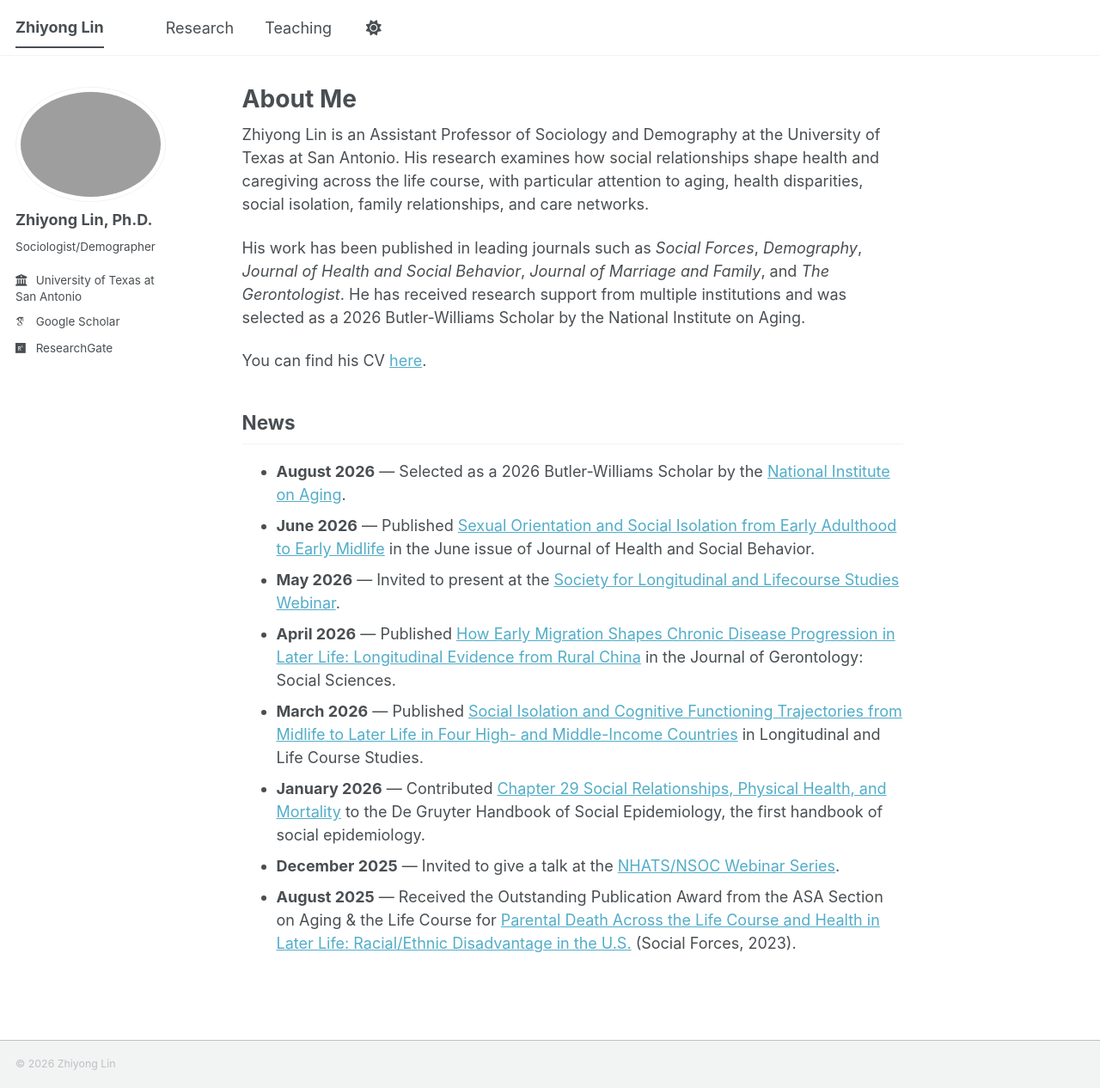
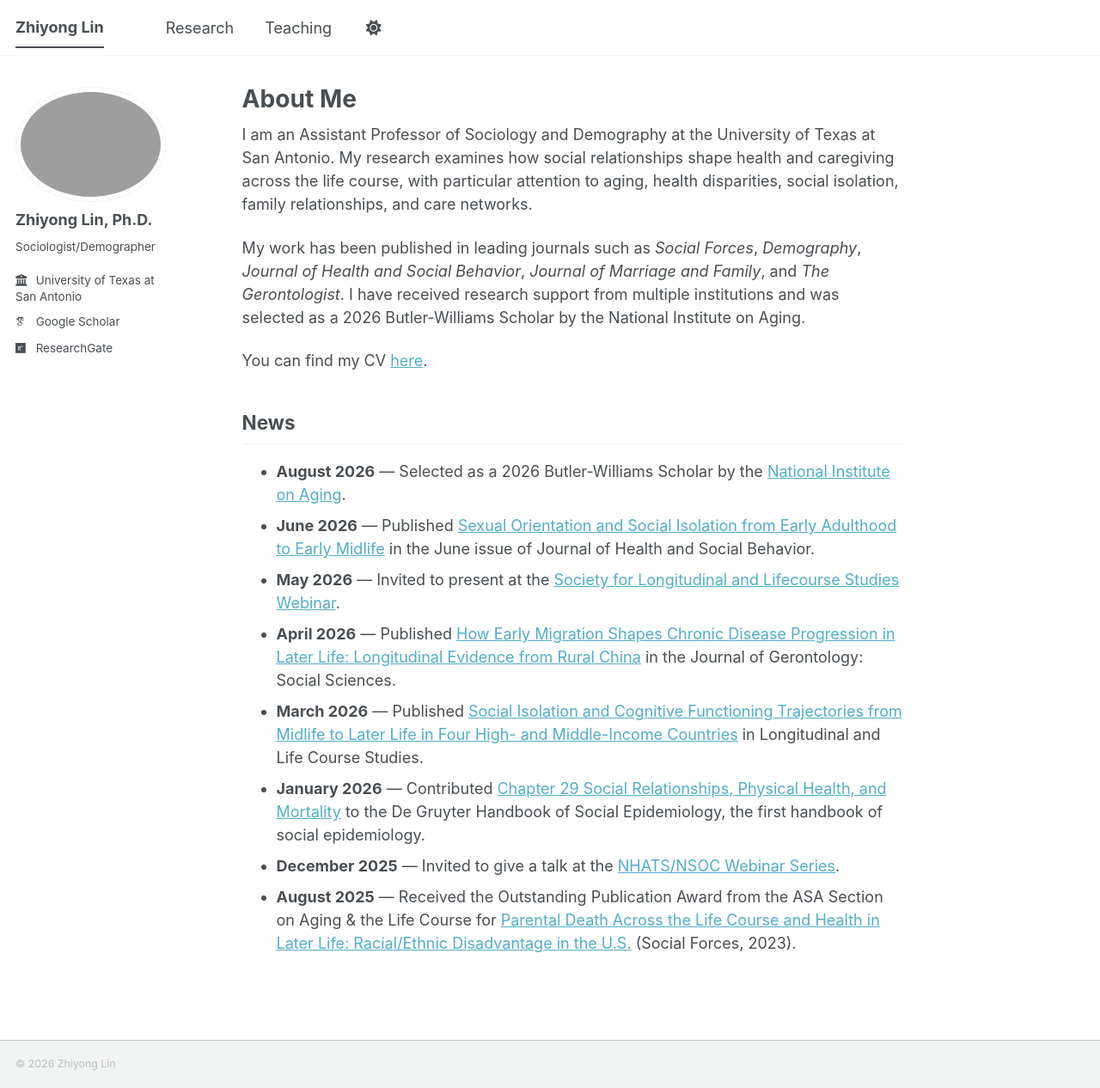
Before and after one commit to zhiyonglinsoc/zhiyonglinsoc.github.io, a Jekyll site: the page built from _pages/about.md, in a window 1280 px wide and 1266 px high. Shown: the whole window at 86% size. Built offline with Jekyll 4.4.1, drawn with Linux system fonts in a browser that asks for light colours; some web fonts are replaced; a script bundle is joined from its source files by our own code; library files that are not in the unit come from our copies.

Commit message:
updatemyprofile

```diff
--- a/_pages/about.md
+++ b/_pages/about.md
@@ -7,11 +7,11 @@ redirect_from:
   - /about.html
 ---
 
-Zhiyong Lin is an Assistant Professor of Sociology and Demography at the University of Texas at San Antonio. His research examines how social relationships shape health and caregiving across the life course, with particular attention to aging, health disparities, social isolation, family relationships, and care networks.
+I am an Assistant Professor of Sociology and Demography at the University of Texas at San Antonio. My research examines how social relationships shape health and caregiving across the life course, with particular attention to aging, health disparities, social isolation, family relationships, and care networks.
 
-His work has been published in leading journals such as *Social Forces*, *Demography*, *Journal of Health and Social Behavior*, *Journal of Marriage and Family*, and *The Gerontologist*. He has received research support from multiple institutions and was selected as a 2026 Butler-Williams Scholar by the National Institute on Aging.
+My work has been published in leading journals such as *Social Forces*, *Demography*, *Journal of Health and Social Behavior*, *Journal of Marriage and Family*, and *The Gerontologist*. I have received research support from multiple institutions and was selected as a 2026 Butler-Williams Scholar by the National Institute on Aging.
 
-You can find his CV [here](/files/Zhiyong_Lin_CV.pdf){:target="_blank"}.
+You can find my CV [here](/files/Zhiyong_Lin_CV.pdf){:target="_blank"}.
 
 ## News
 
```
